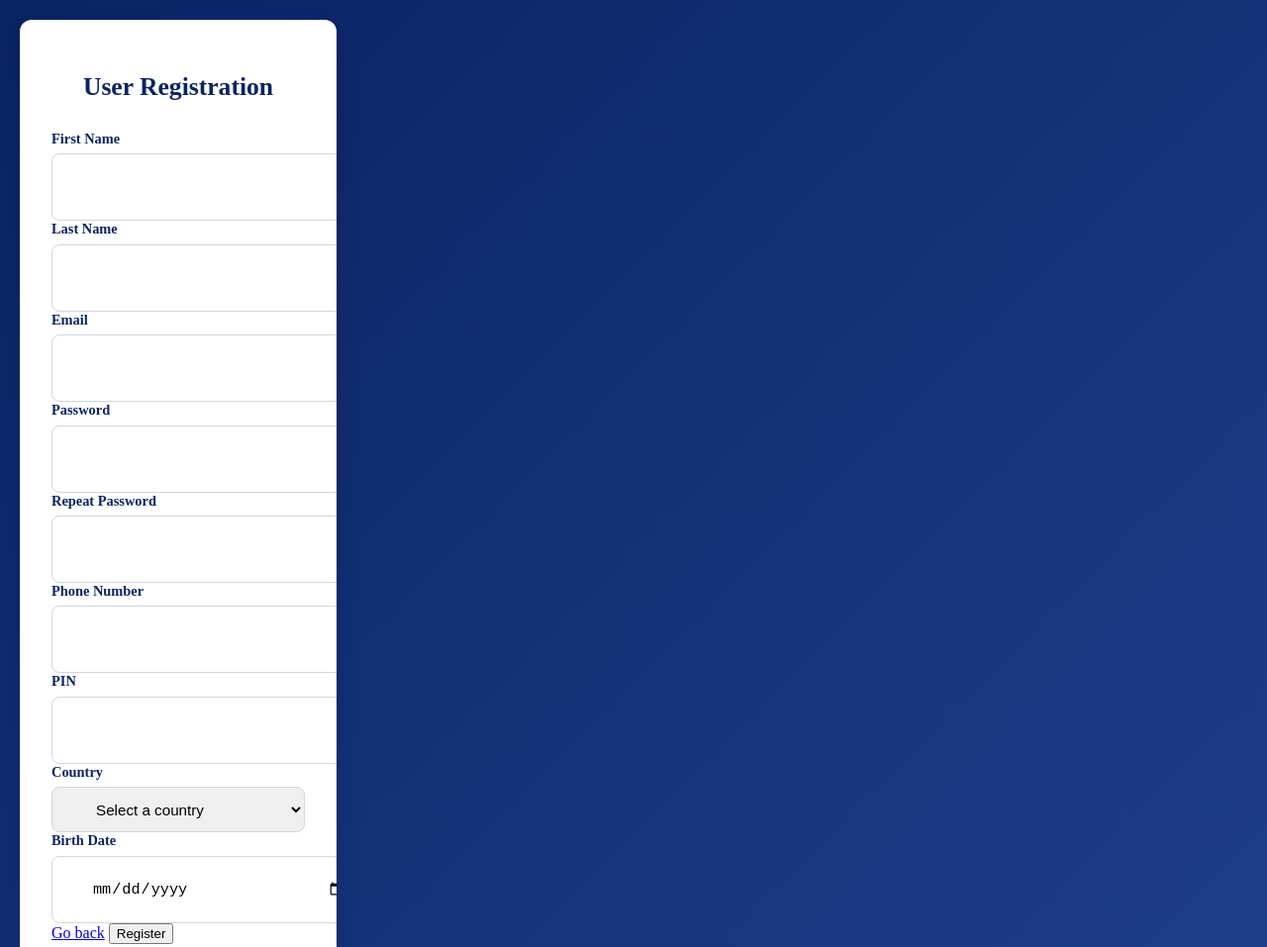
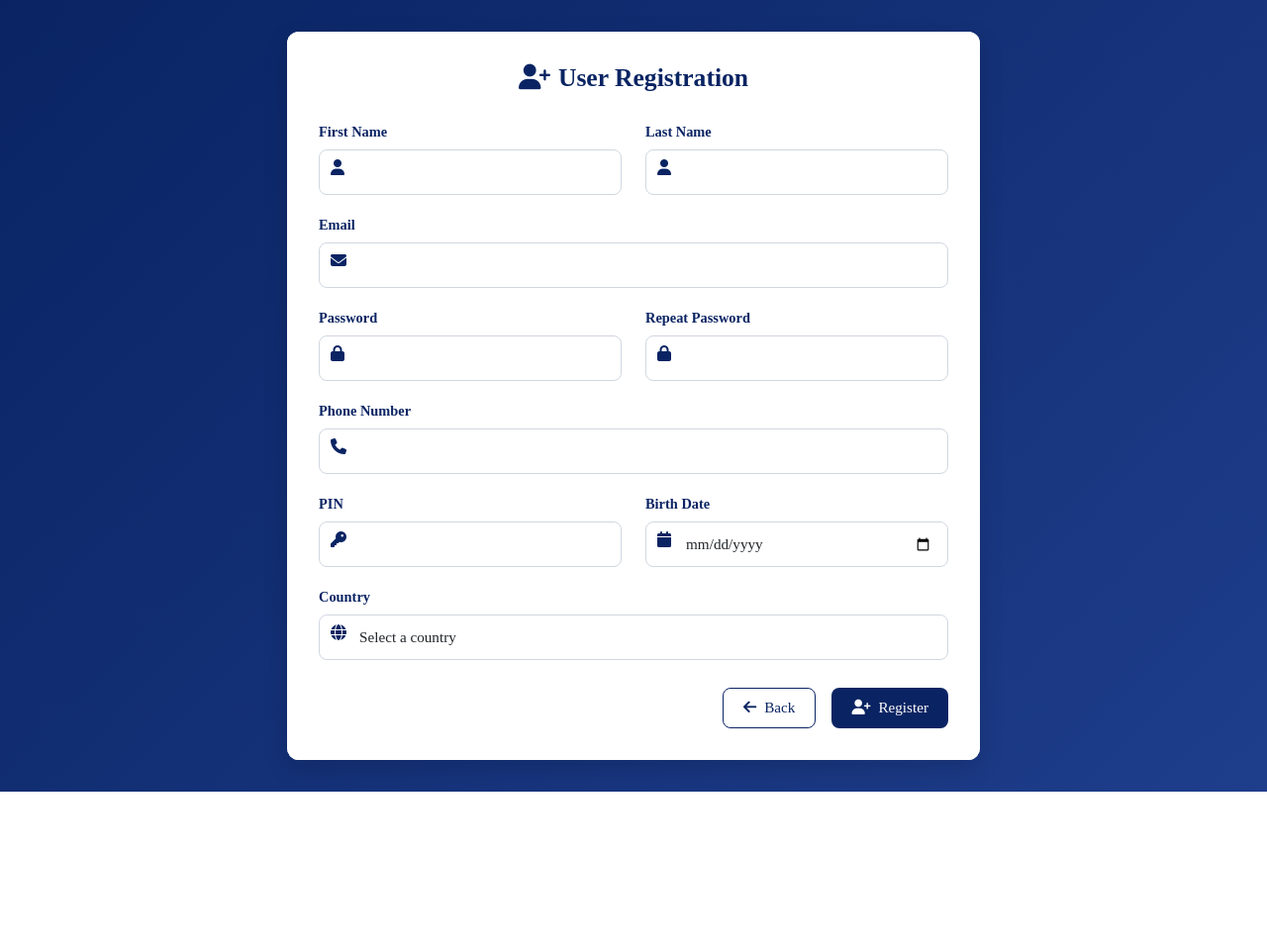
Before and after one commit to Paulo22mc/kidsTube-client-v2, a plain HTML site: page html/register/regsiter.html in a window 1280 px wide. Shown: the top 957 px of the page at 99% size. After the commit the page ends 800 px from the top, so only its background shows below. Drawn offline with nearby package versions, Linux system fonts and the light colour scheme; no server answers; a web font is replaced by a local one.

Commit message:
Html mejorado
Se mejora el html para que se vea mejor para el cliente

```diff
--- a/html/register/regsiter.html
+++ b/html/register/regsiter.html
@@ -4,98 +4,107 @@
 <head>
     <meta charset="UTF-8">
     <meta name="viewport" content="width=device-width, initial-scale=1.0">
+    <title>KidsTube Register</title>
+    <link href="https://cdn.jsdelivr.net/npm/bootstrap@5.3.3/dist/css/bootstrap.min.css" rel="stylesheet">
+    <link href="https://fonts.googleapis.com/css2?family=Baskervville:wght@400;700&display=swap" rel="stylesheet">
+    <link rel="stylesheet" href="https://cdnjs.cloudflare.com/ajax/libs/font-awesome/6.4.0/css/all.min.css">
     <link rel="stylesheet" href="../../css/register.css">
-
-    <link href="https://fonts.googleapis.com/css2?family=Baskervville:wght@400;700&display=swap" rel="stylesheet">
-
-    <title>KidsTube Register</title>
 </head>
 
 <body>
-    <section class="h-100 bg-white">
-        <div class="container py-5 h-100">
-            <div class="row d-flex justify-content-center align-items-center h-100">
-                <div class="col">
-                    <div class="card card-registration my-4">
-                        <div class="row g-0">
-                            <div class="col-xl-6 d-none d-xl-block">
+    <div class="registration-container">
+        <div class="card card-registration">
+            <div class="card-body">
+                <div id="messageContainer"></div>
+                <h1><i class="fas fa-user-plus me-2"></i>User Registration</h1>
 
-                            </div>
-                            <div class="col-xl-6">
-                                <div id="messageContainer" style="display: none; padding: 10px; margin: 10px 0; border-radius: 5px;"></div>
-                                <div class="card-body p-md-5 text-black">
-                                    <h1 class="mb-5 text-uppercase text-center">User Registration</h1>
-
-                                    <!-- Formulario con ID -->
                 <form id="registerForm">
-                                        <!-- Form Fields -->
                     <div class="row">
-                                            <div class="col-md-6 mb-4">
-                                                <div data-mdb-input-init class="form-outline">
+                        <div class="col-md-6">
+                            <div class="form-group">
                                 <label class="form-label" for="firstName">First Name</label>
-                                                    <input type="text" id="firstName" class="form-control form-control-lg" required />
+                                <i class="fas fa-user form-icon"></i>
+                                <input type="text" id="firstName" class="form-control" required />
                             </div>
                         </div>
-                                            <div class="col-md-6 mb-4">
-                                                <div data-mdb-input-init class="form-outline">
+                        <div class="col-md-6">
+                            <div class="form-group">
                                 <label class="form-label" for="lastName">Last Name</label>
-                                                    <input type="text" id="lastName" class="form-control form-control-lg" required />
+                                <i class="fas fa-user form-icon"></i>
+                                <input type="text" id="lastName" class="form-control" required />
                             </div>
                         </div>
                     </div>
 
-                                        <div data-mdb-input-init class="form-outline mb-4">
+                    <div class="form-group">
                         <label class="form-label" for="email">Email</label>
-                                            <input type="email" id="email" class="form-control form-control-lg" required />
+                        <i class="fas fa-envelope form-icon"></i>
+                        <input type="email" id="email" class="form-control" required />
                     </div>
 
-                                        <div data-mdb-input-init class="form-outline mb-4">
+                    <div class="row">
+                        <div class="col-md-6">
+                            <div class="form-group">
                                 <label class="form-label" for="password">Password</label>
-                                            <input type="password" id="password" class="form-control form-control-lg" required />
+                                <i class="fas fa-lock form-icon"></i>
+                                <input type="password" id="password" class="form-control" required />
+                            </div>
+                        </div>
+                        <div class="col-md-6">
+                            <div class="form-group">
+                                <label class="form-label" for="repeatPassword">Repeat Password</label>
+                                <i class="fas fa-lock form-icon"></i>
+                                <input type="password" id="repeatPassword" class="form-control" required />
+                            </div>
+                        </div>
                     </div>
 
-                                        <div data-mdb-input-init class="form-outline mb-4">
-                                            <label class="form-label" for="repeatPassword">Repeat Password</label>
-                                            <input type="password" id="repeatPassword" class="form-control form-control-lg" required />
+                    <div class="form-group">
+                        <label class="form-label" for="phone">Phone Number</label>
+                        <i class="fas fa-phone form-icon"></i>
+                        <input type="text" id="phone" class="form-control" required />
                     </div>
 
-                                        <div data-mdb-input-init class="form-outline mb-4">
-                                            <label class="form-label" for="phone">Phone Number</label>
-                                            <input type="text" id="phone" class="form-control form-control-lg" required />
+                    <div class="row">
+                        <div class="col-md-6">
+                            <div class="form-group">
+                                <label class="form-label" for="pin">PIN</label>
+                                <i class="fas fa-key form-icon"></i>
+                                <input type="password" id="pin" class="form-control" required />
+                            </div>
+                        </div>
+                        <div class="col-md-6">
+                            <div class="form-group">
+                                <label class="form-label" for="birthday">Birth Date</label>
+                                <i class="fas fa-calendar form-icon"></i>
+                                <input type="date" id="birthday" class="form-control" required />
+                            </div>
+                        </div>
                     </div>
 
-                                        <div data-mdb-input-init class="form-outline mb-4">
-                                            <label class="form-label" for="pin">PIN</label>
-                                            <input type="password" id="pin" class="form-control form-control-lg" required />
-                                        </div>
-
-                                        <div class="form-outline mb-4">
+                    <div class="form-group">
                         <label class="form-label" for="country">Country</label>
-                                            <select id="country" class="form-control form-control-lg">
+                        <i class="fas fa-globe form-icon"></i>
+                        <select id="country" class="form-control">
                             <option value="">Select a country</option>
                         </select>
                     </div>
 
-                                        <div data-mdb-input-init class="form-outline mb-4">
-                                            <label class="form-label" for="birthday">Birth Date</label>
-                                            <input type="date" id="birthday" class="form-control form-control-lg" required />
-                                        </div>
-
-                                        <div class="d-flex justify-content-end pt-3">
-                                            <a data-mdb-button-init data-mdb-ripple-init class="btn btn-light btn-lg" href="../../index.html">Go back</a>
-                                            <button type="button" class="btn btn-warning btn-lg ms-2" id="registerButton">Register</button>
+                    <div class="d-flex justify-content-end pt-2">
+                        <a class="btn btn-back me-3" href="../../index.html">
+                            <i class="fas fa-arrow-left me-2"></i>Back
+                        </a>
+                        <button type="button" class="btn btn-register" id="registerButton">
+                            <i class="fas fa-user-plus me-2"></i>Register
+                        </button>
                     </div>
                 </form>
             </div>
         </div>
     </div>
-                    </div>
-                </div>
-            </div>
-        </div>
-    </section>
 
     <script src="../../utils/registerFunctions.js"></script>
+    <script src="https://cdn.jsdelivr.net/npm/bootstrap@5.3.3/dist/js/bootstrap.bundle.min.js"></script>
 </body>
 
 </html>
```
Lines whose indentation alone changed are shown as unchanged.
